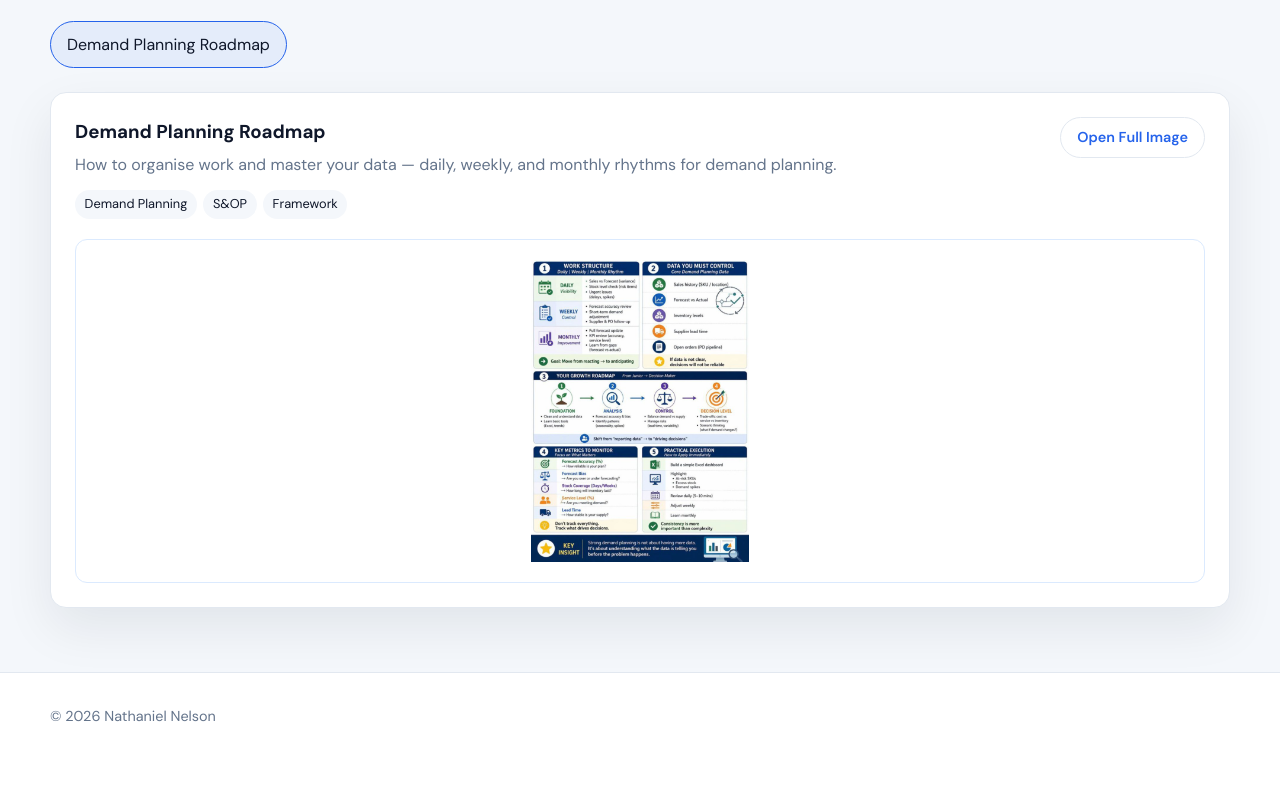
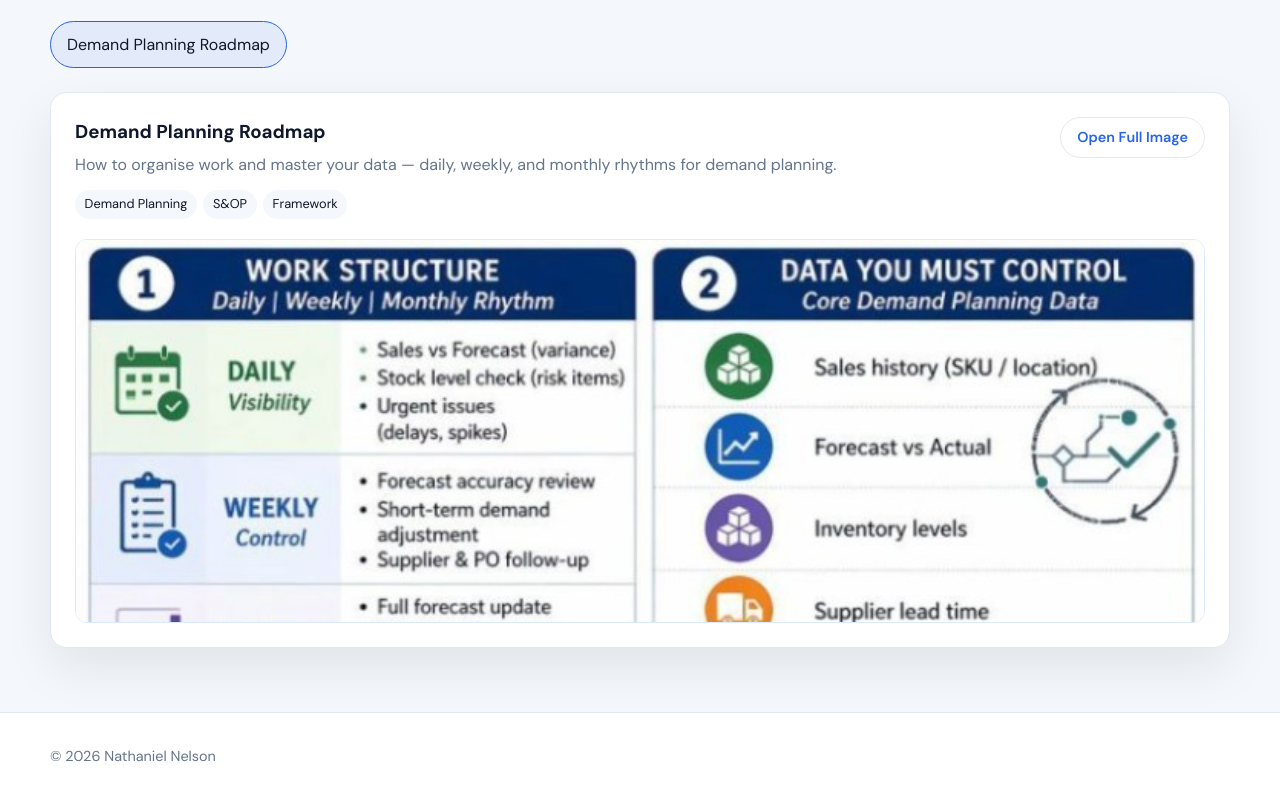
Before and after one commit to CaptianBoredASF/Website, a React (Vite) app: page /toolbox in a window 1280 px wide. Shown: the part 417-1217 px from the top of the page. Before the commit the page ends 1177 px from the top, so only its background shows below. Built offline with nearby package versions, Linux system fonts and the light colour scheme.

Commit message:
Full width toolbox image with 4in scroll viewport

```diff
--- a/src/index.css
+++ b/src/index.css
@@ -923,23 +923,20 @@ a:hover {
 }
 
 .toolbox-image-wrap {
-  display: flex;
-  justify-content: center;
-  align-items: center;
-  padding: 1.25rem;
+  width: 100%;
+  height: 4in;
+  padding: 0;
   border-radius: calc(var(--radius) - 4px);
-  overflow: hidden;
+  overflow-x: hidden;
+  overflow-y: auto;
   background: #ffffff;
   border: 1px solid #dbeafe;
-  box-shadow: inset 0 0 0 1px rgba(255, 255, 255, 0.8);
 }
 
 .toolbox-image {
   display: block;
-  width: 20%;
-  max-width: 240px;
+  width: 100%;
   height: auto;
-  margin: 0 auto;
 }
 
 .site-footer {
```
